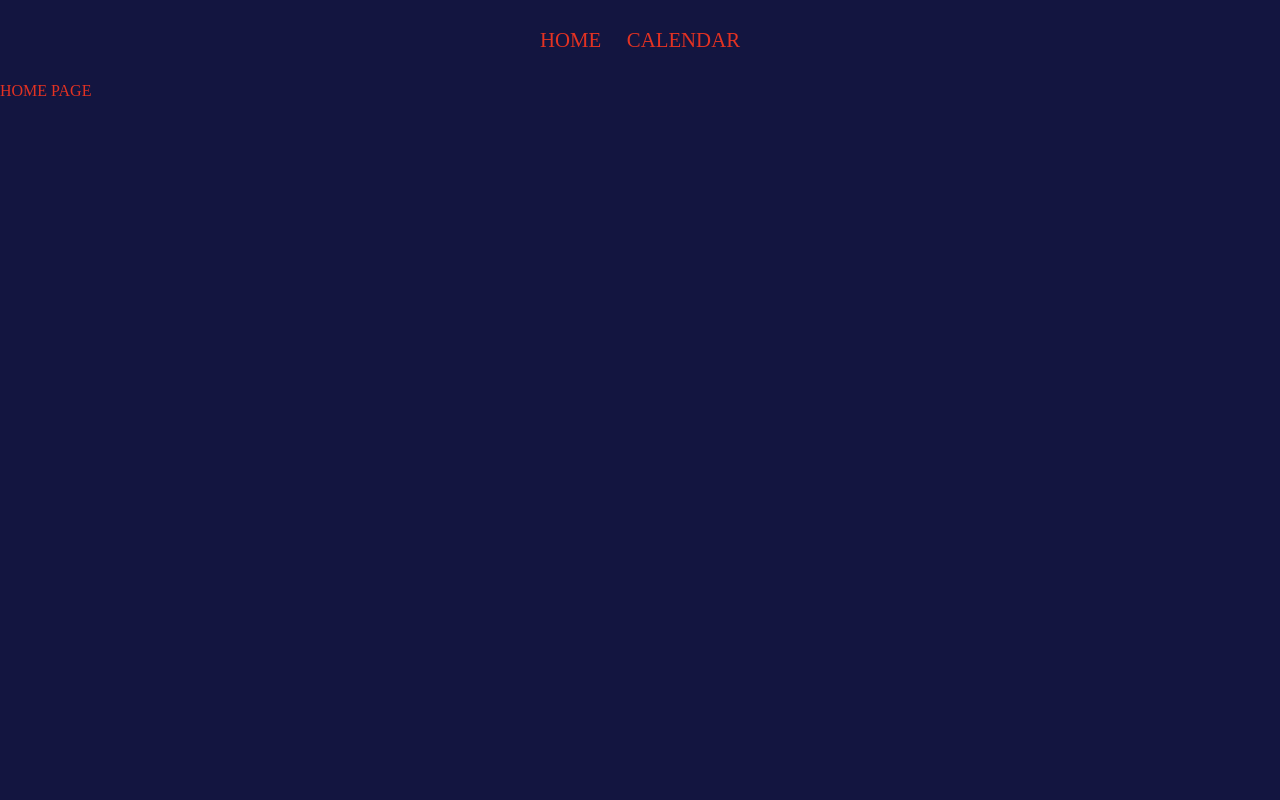
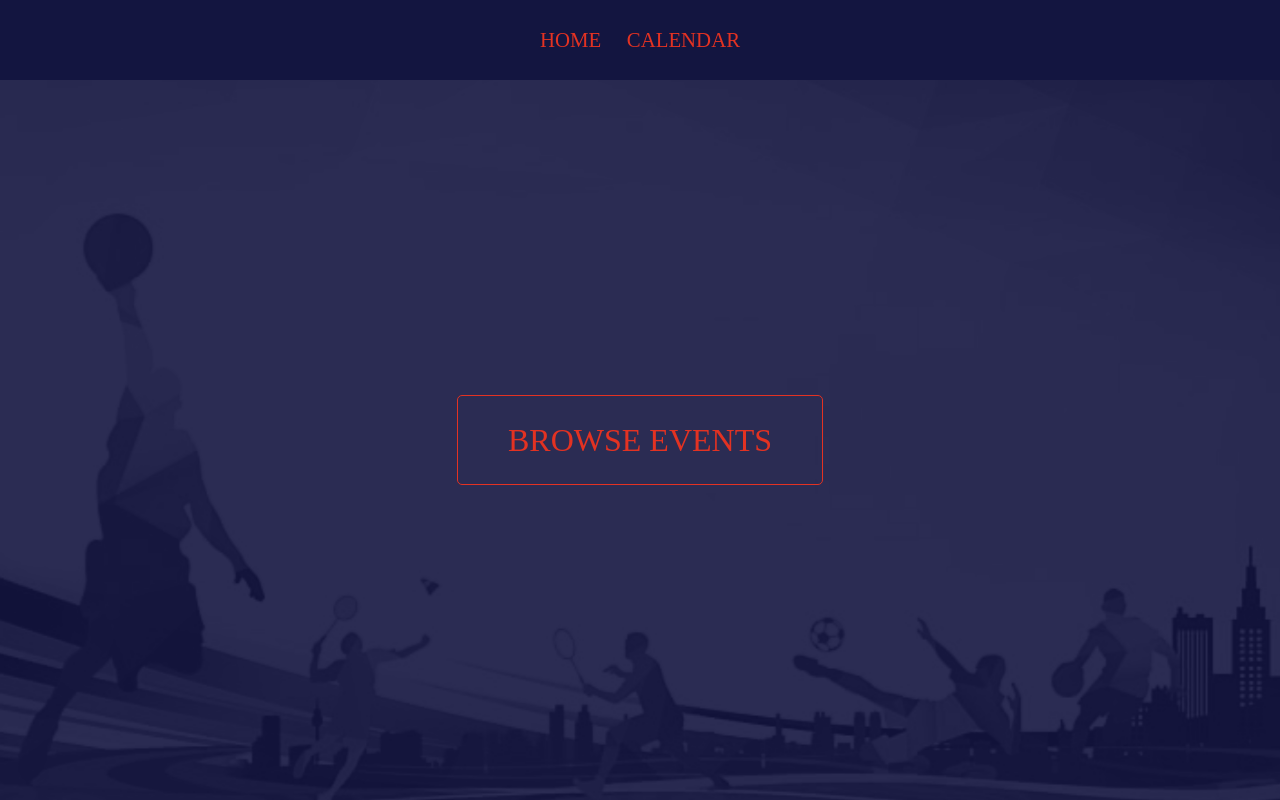
Before and after one commit to cakmakkur/sportscalendar, a React (Vite) app in the folder frontend/: page / in a window 1280 px wide. Built offline with nearby package versions, Linux system fonts and the light colour scheme.

Commit message:
feat: basic homepage design implemented

```diff
--- a/frontend/src/App.css
+++ b/frontend/src/App.css
@@ -1,9 +1,4 @@
-:root {
-    --primary-bg-color: rgb(19,21,64);
-  --primary-text-color: rgb(227,50,34);
-}
 body {
-
   background: var(--primary-bg-color);
   color: var(--primary-text-color);
 }
@@ -18,3 +13,46 @@ body {
   cursor: pointer;
   filter: brightness(1.3);
 }
+
+.home-main-div {
+  display: flex;
+  justify-content: center;
+  align-items: center;
+  width: 100%;
+  height: 90vh;
+  overflow: hidden;
+  position: relative;
+}
+
+.homepage-bg-image {
+  width: 100%;
+  height: 100%;
+  filter: grayscale(1);
+  opacity: 0.1;
+  animation: background-movement 5s infinite ease-in-out alternate;
+  position: absolute;
+}
+
+@keyframes background-movement {
+  0% {
+    transform: scale(1);
+  }
+  100% {
+    transform: scale(1.05);
+  }
+}
+
+.homepage-link {
+  font-size: 2rem;
+  color: var(--primary-text-color);
+  z-index: 10;
+  transition: 0.1s;
+  border: 1px solid var(--primary-text-color);
+  padding: 20px 50px;
+  border-radius: 5px;
+  &:hover {
+    cursor: pointer;
+    filter: brightness(1.5);
+    background-color: rgba(255, 255, 255, 0.054);
+  }
+}
--- a/frontend/src/components/Navbar.tsx
+++ b/frontend/src/components/Navbar.tsx
@@ -2,7 +2,10 @@ import { Link } from "react-router-dom";
 
 export default function Navbar() {
   return (
-    <menu className="navbar-main-div" style={{ padding: "3vh 0px" }}>
+    <menu
+      className="navbar-main-div"
+      style={{ padding: "3vh 0px", height: "10vh" }}
+    >
       <ul
         style={{
           display: "flex",
--- a/frontend/src/index.css
+++ b/frontend/src/index.css
@@ -1,3 +1,10 @@
+/* basic custom variables for bg and text */
+:root {
+  --primary-bg-color: rgb(19,21,64);
+  --primary-text-color: rgb(227,50,34);
+}
+
+/* basic css resets */
 *,
 *::before,
 *::after {
--- a/frontend/src/pages/Home.tsx
+++ b/frontend/src/pages/Home.tsx
@@ -1,3 +1,16 @@
+import { Link } from "react-router-dom";
+
 export default function Home() {
-  return <div className="home-main-div">HOME PAGE</div>;
+  return (
+    <div className="home-main-div">
+      <img
+        className="homepage-bg-image"
+        src="/homepage-bg.jpg"
+        alt="homepage background image"
+      />
+      <Link className="homepage-link" to="/calendar">
+        BROWSE EVENTS
+      </Link>
+    </div>
+  );
 }
```
Also changed, not shown: frontend/public/homepage-bg.jpg (added).
